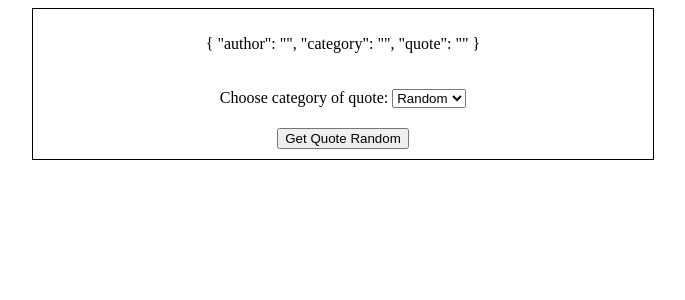
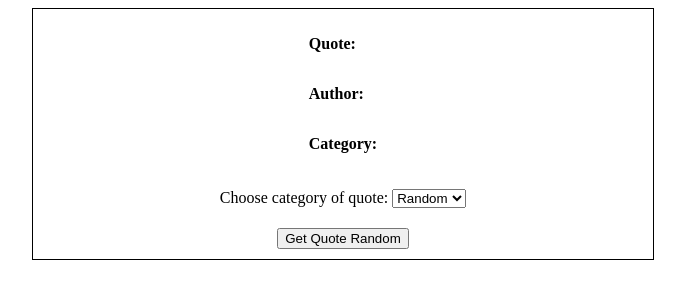
Before and after one commit to Nazarin565/quotes-api, a Vue app: page / in a window 1280 px wide. Shown: the top 300 px of the page, without its empty margins (297-982 px from the left). Built offline with nearby package versions, Linux system fonts and the light colour scheme.

Commit message:
add user-friendly error and quote visual

```diff
--- a/src/App.vue
+++ b/src/App.vue
@@ -9,8 +9,10 @@ export default {
       quote: '',
     })
     const category = ref('')
+    const fetchError = ref('')
 
     function getQuote() {
+      fetchError.value = ''
       quote.value = {
         author: '',
         category: '',
@@ -30,17 +32,19 @@ export default {
           return response.json();
         })
         .then(data => {
-          quote.value = data;
+          quote.value = data[0];
         })
         .catch(error => {
           console.error('Error: ', error);
+          fetchError.value = `Something went wrong. Please try again`;
         });
     }
 
     return {
       quote,
       getQuote,
-      category
+      category,
+      fetchError,
     }
   },
 }
@@ -48,7 +52,11 @@ export default {
 
 <template>
   <div class="content">
-    <p>{{ quote }}</p>
+    <div class="quotes">
+      <p><strong>Quote:</strong> {{ quote.quote }}</p>
+      <p><strong>Author:</strong> {{ quote.author }}</p>
+      <p><strong>Category:</strong> {{ quote.category }}</p>
+    </div>
 
     <div class="select-field">
       <div>
@@ -66,6 +74,8 @@ export default {
 
     <button class="getQuote" @click="getQuote">Get Quote {{ category ? `with category ${category}` : 'Random'
       }}</button>
+
+    <p class="error" v-if="fetchError">{{ fetchError }}</p>
   </div>
 
 </template>
@@ -85,9 +95,18 @@ export default {
   border: solid 1px black;
 }
 
+.quotes {
+  display: flex;
+  flex-direction: column;
+}
+
 .select-field {
   display: flex;
   flex-direction: column;
   align-items: center;
 }
+
+.error {
+  color: red;
+}
 </style>
```
